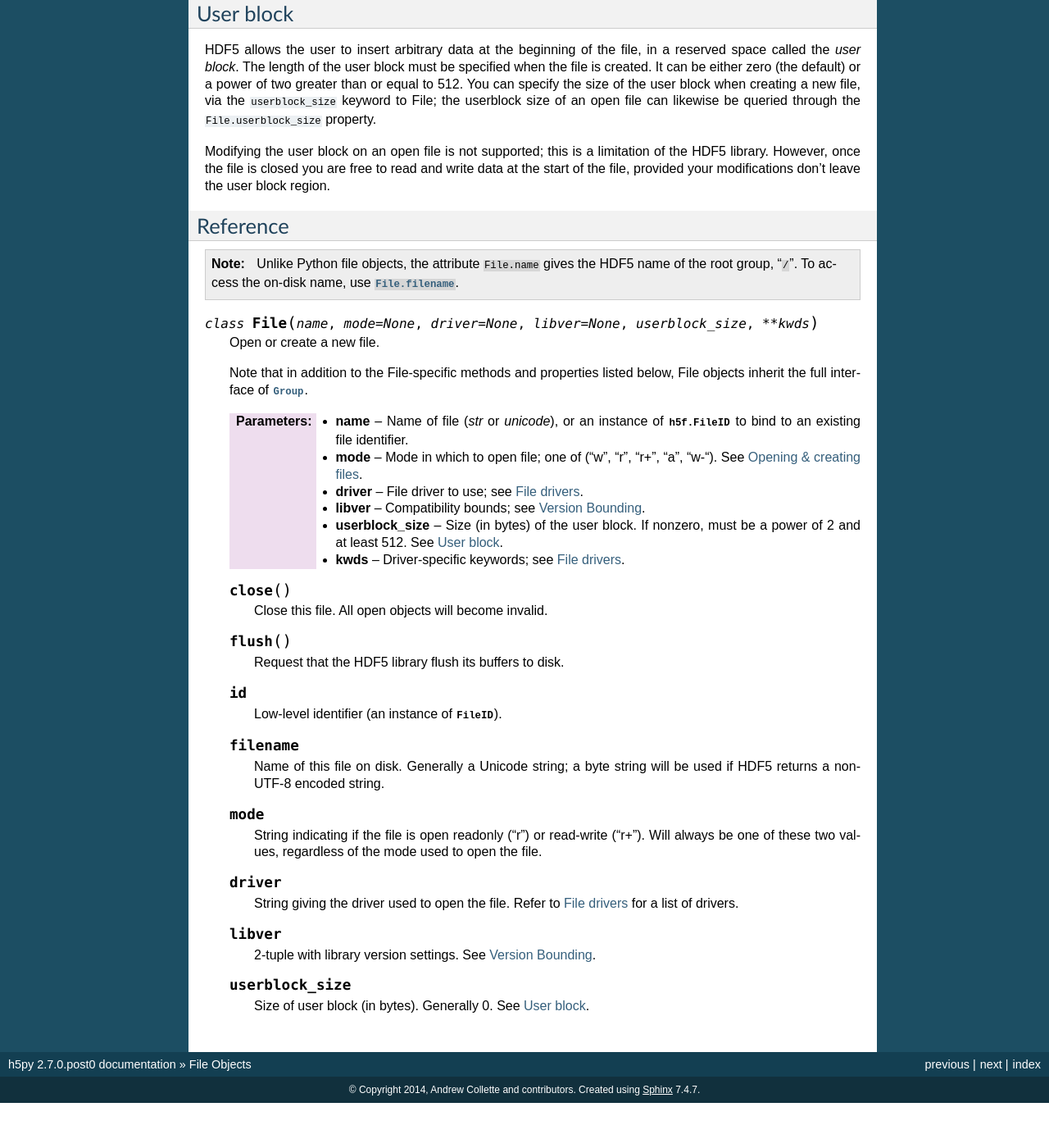
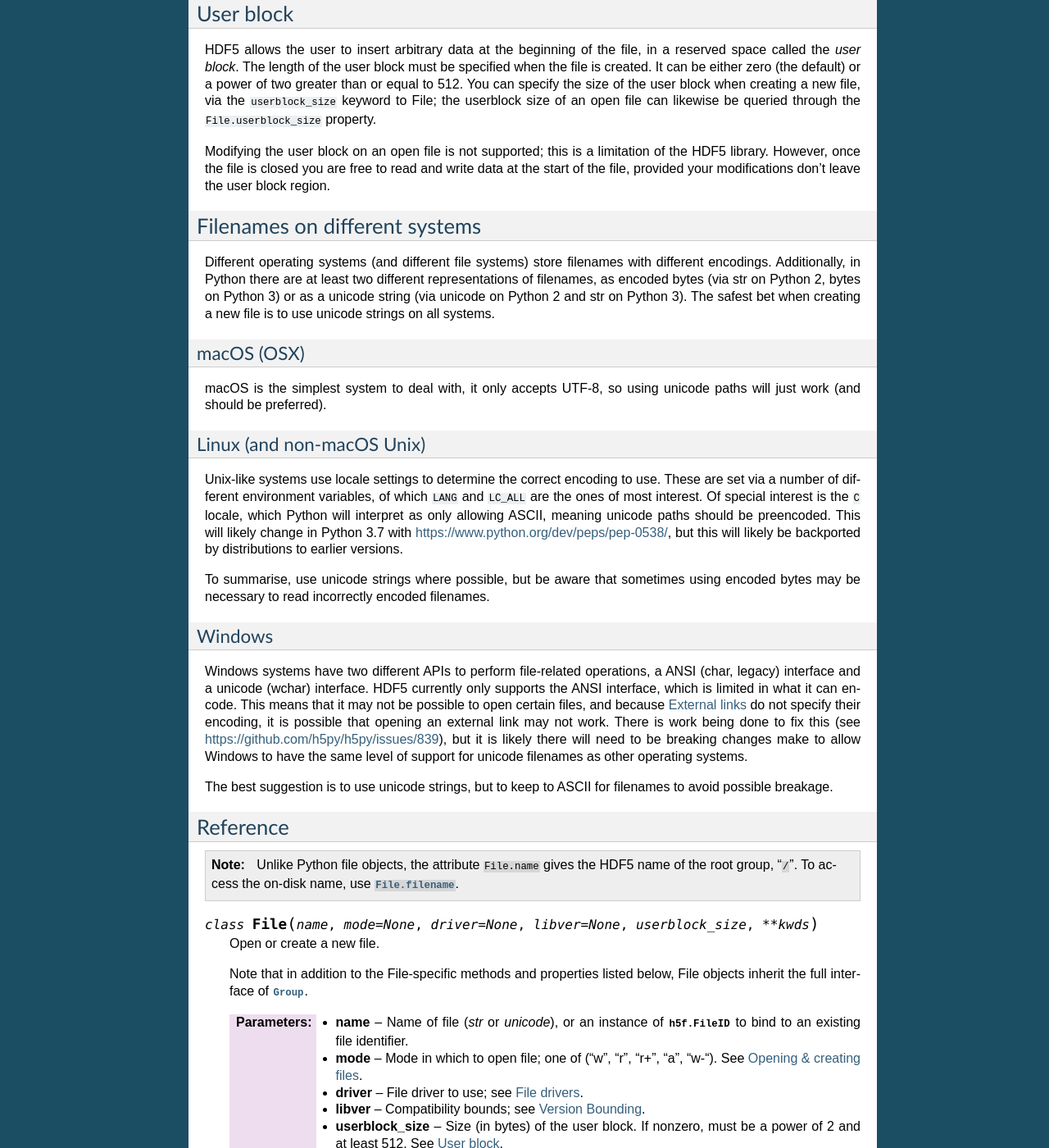
Before and after one commit to h5py/h5py, a Sphinx documentation site: the page built from docs/high/file.rst, in a window 1280 px wide and 1400 px high, scrolled down 1575 px. Shown: the whole window at 82% size. Built offline with Sphinx 7.4.7, drawn with Linux system fonts in a browser that asks for light colours; pages that are not in the unit, such as notebooks, are missing from menus; before the commit the page ends 2920 px from its top, so only the background shows below that; some of the changed text lies outside the part shown.

Commit message:
Work around changes in PEP 529, and document how to pass filenames to h5py

```diff
--- a/docs/high/file.rst
+++ b/docs/high/file.rst
@@ -118,6 +118,52 @@ of the HDF5 library.  However, once the file is closed you are free to read and
 write data at the start of the file, provided your modifications don't leave
 the user block region.
 
+
+.. _file_filenames:
+
+Filenames on different systems
+------------------------------
+
+Different operating systems (and different file systems) store filenames with
+different encodings. Additionally, in Python there are at least two different
+representations of filenames, as encoded bytes (via str on Python 2, bytes on
+Python 3) or as a unicode string (via unicode on Python 2 and str on Python 3).
+The safest bet when creating a new file is to use unicode strings on all
+systems.
+
+macOS (OSX)
+...........
+macOS is the simplest system to deal with, it only accepts UTF-8, so using
+unicode paths will just work (and should be preferred).
+
+Linux (and non-macOS Unix)
+..........................
+Unix-like systems use locale settings to determine the correct encoding to use.
+These are set via a number of different environment variables, of which ``LANG``
+and ``LC_ALL`` are the ones of most interest. Of special interest is the ``C``
+locale, which Python will interpret as only allowing ASCII, meaning unicode
+paths should be preencoded. This will likely change in Python 3.7 with
+https://www.python.org/dev/peps/pep-0538/, but this will likely be backported by
+distributions to earlier versions.
+
+To summarise, use unicode strings where possible, but be aware that sometimes
+using encoded bytes may be necessary to read incorrectly encoded filenames.
+
+Windows
+.......
+Windows systems have two different APIs to perform file-related operations, a
+ANSI (char, legacy) interface and a unicode (wchar) interface. HDF5 currently
+only supports the ANSI interface, which is limited in what it can encode. This
+means that it may not be possible to open certain files, and because
+:ref:`group_extlinks` do not specify their encoding, it is possible that opening an
+external link may not work. There is work being done to fix this (see
+https://github.com/h5py/h5py/issues/839), but it is likely there will need to be
+breaking changes make to allow Windows to have the same level of support for
+unicode filenames as other operating systems.
+
+The best suggestion is to use unicode strings, but to keep to ASCII for
+filenames to avoid possible breakage.
+
 Reference
 ---------
 
```
Also changed, not shown: docs/high/group.rst (+7 -0 lines), 6 other files.
